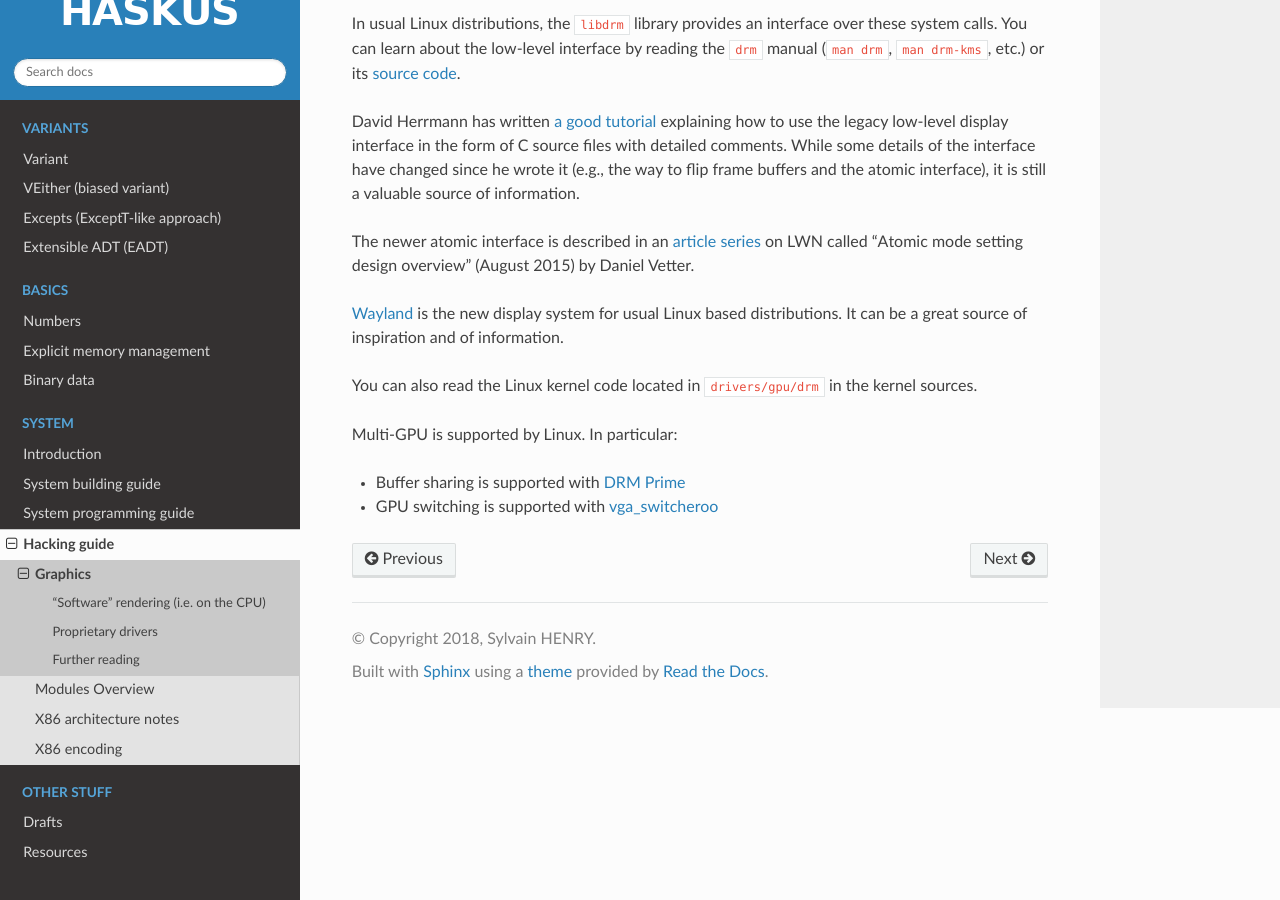
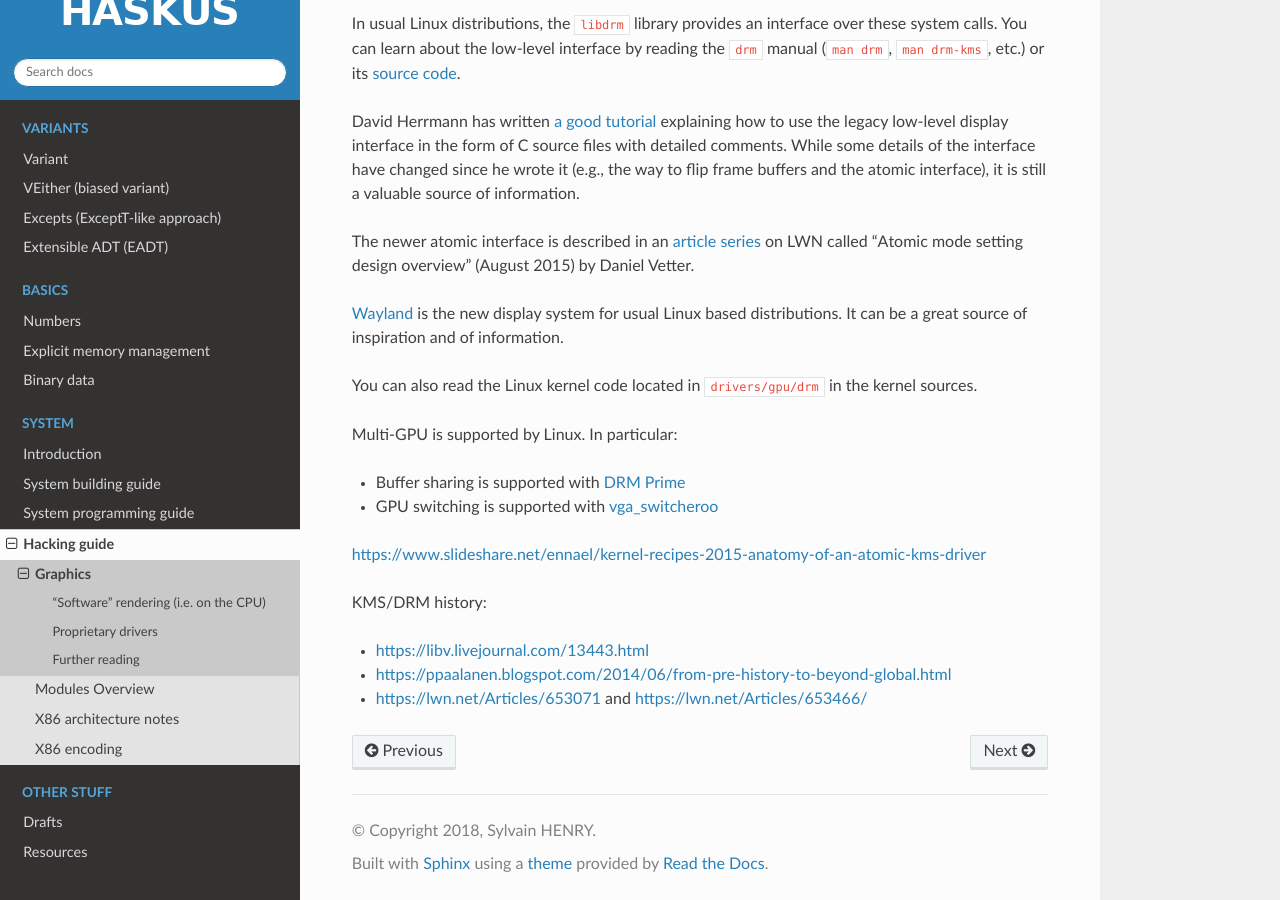
Before and after one commit to haskus/haskus-manual, a Sphinx documentation site: the page built from source/system/internals/graphics.rst, in a window 1280 px wide and 900 px high, scrolled down 921 px. Built offline with Sphinx 7.4.7 and the Read the Docs theme 2.0.0, drawn with Linux system fonts in a browser that asks for light colours; pages that are not in the unit, such as notebooks, are missing from menus.

Commit message:
Add some refs

```diff
--- a/source/system/internals/graphics.rst
+++ b/source/system/internals/graphics.rst
@@ -58,7 +58,7 @@ comments. While some details of the interface have changed since he wrote it
 valuable source of information.
 
 The newer atomic interface is described in an `article
-<https://lwn.net/Articles/653071}>`_ `series
+<https://lwn.net/Articles/653071/>`_ `series
 <https://lwn.net/Articles/653466/>`_ on LWN called "Atomic mode setting design
 overview" (August 2015) by Daniel Vetter.
 
@@ -74,3 +74,12 @@ Multi-GPU is supported by Linux. In particular:
 * Buffer sharing is supported with `DRM Prime <https://01.org/linuxgraphics/gfx-docs/drm/drm-memory-management.html\#drm-prime-support>`_
 
 * GPU switching is supported with `vga_switcheroo <https://01.org/linuxgraphics/gfx-docs/drm/vga_switcheroo.html>`_
+
+
+https://www.slideshare.net/ennael/kernel-recipes-2015-anatomy-of-an-atomic-kms-driver
+
+KMS/DRM history:
+
+* https://libv.livejournal.com/13443.html
+* https://ppaalanen.blogspot.com/2014/06/from-pre-history-to-beyond-global.html
+* https://lwn.net/Articles/653071 and https://lwn.net/Articles/653466/
```
